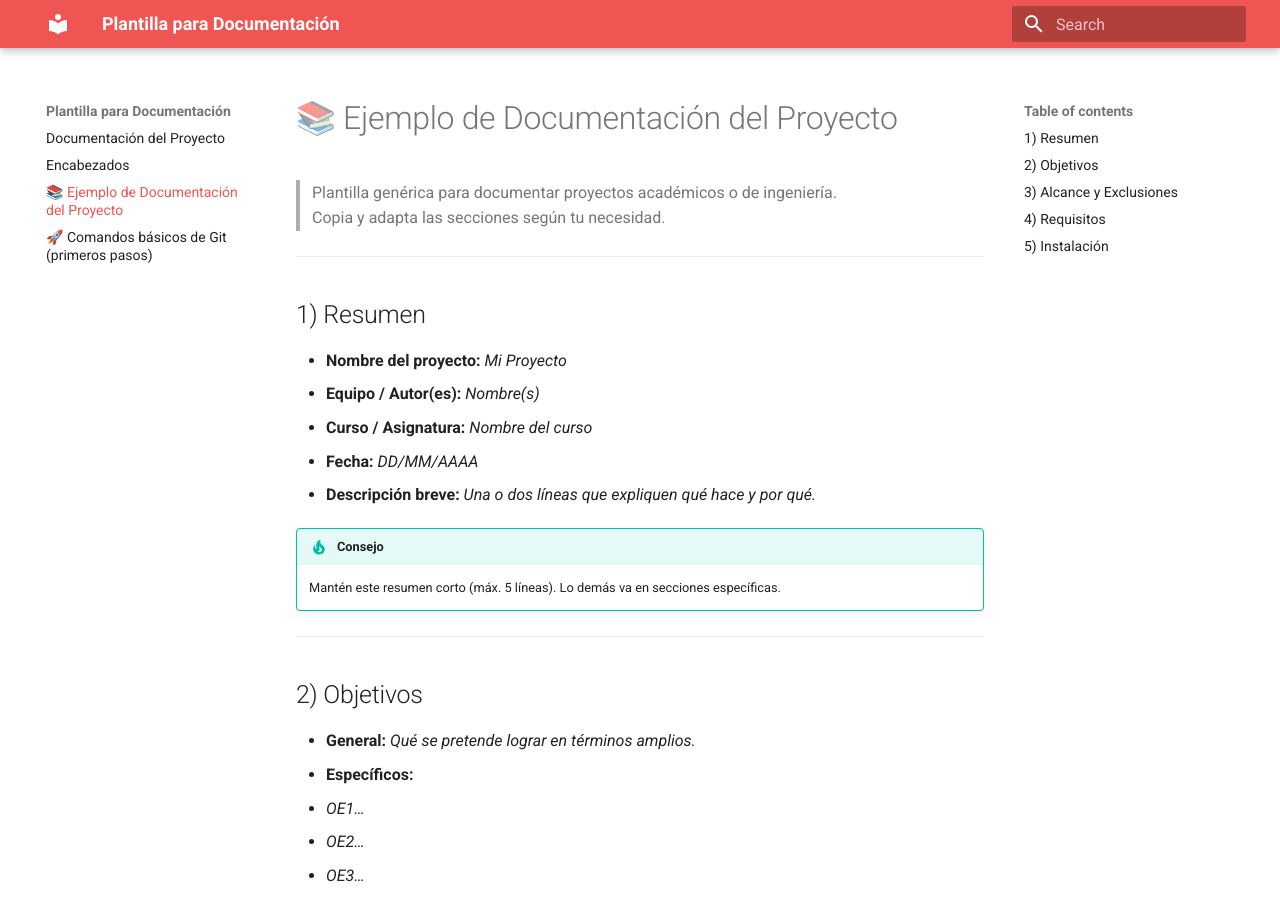
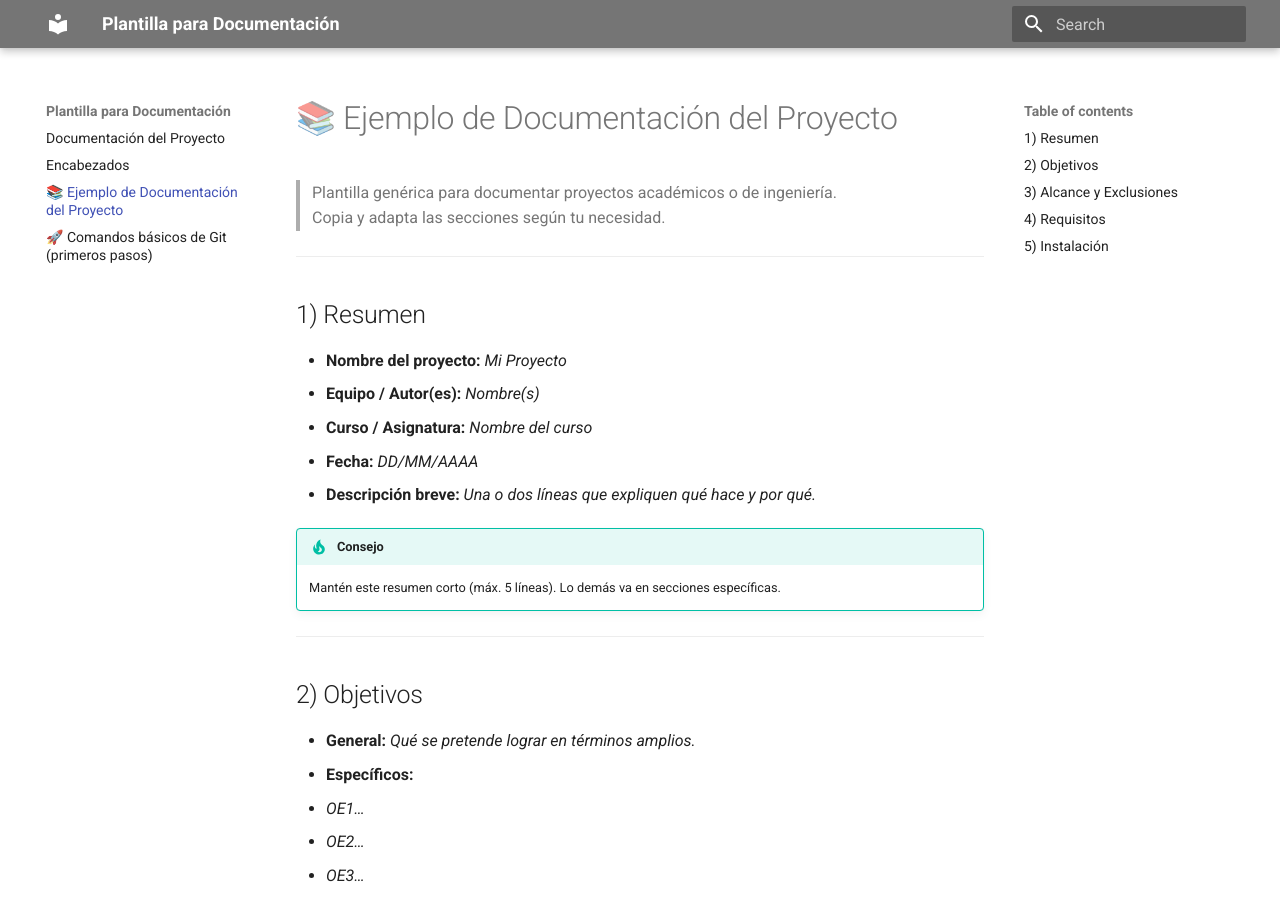
Before and after one commit to erikzepedaa/erikz, an MkDocs documentation site: the page built from docs/ejemplo.md, in a window 1280 px wide and 900 px high. Built offline with MkDocs 1.6.1 and Material for MkDocs 9.7.7, drawn with Linux system fonts in a browser that asks for light colours.

Commit message:
Update color red-grey

```diff
--- a/mkdocs.yml
+++ b/mkdocs.yml
@@ -29,7 +29,7 @@ theme:
   highlightjs: true
   palette:
       - scheme: default
-        primary: red
+        primary: grey
 
   features:
     - content.code.copy
```
